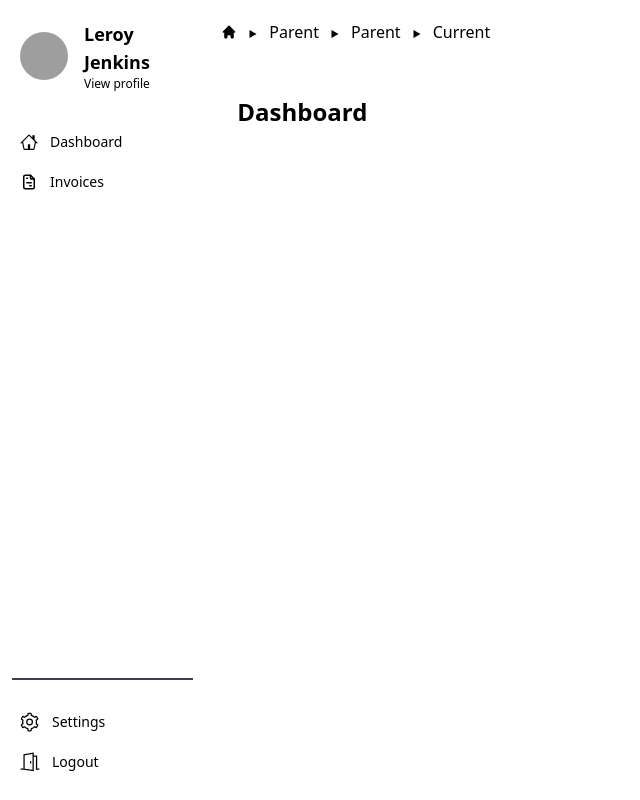
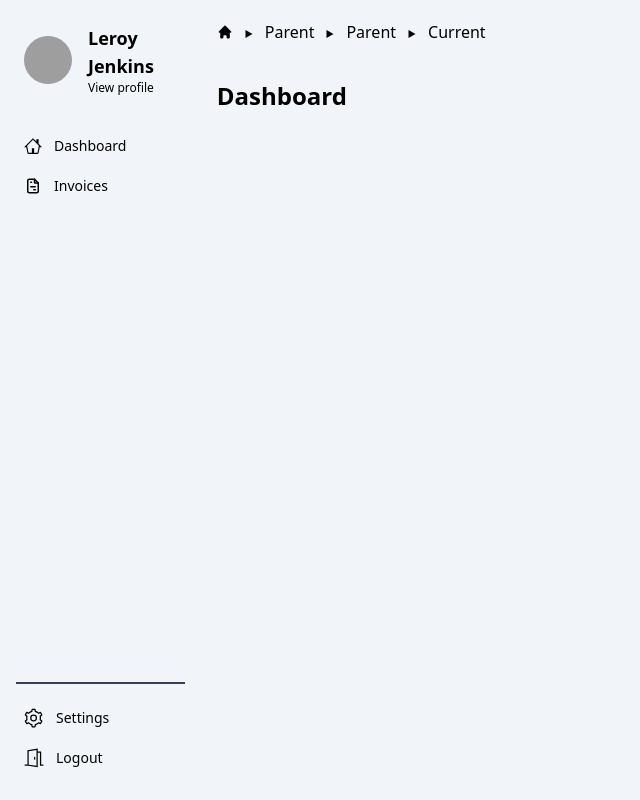
Before and after one commit to ceghap/goinvois-nextjs, a Next.js app: page / in a window 1280 px wide. Shown: the whole page, without its empty margins (0-640 px from the left). Built offline with nearby package versions, Linux system fonts and the light colour scheme; grey boxes are pictures that could not be loaded.

Commit message:
- fix layout - add tailwindcss plugin

```diff
--- a/app/layout.tsx
+++ b/app/layout.tsx
@@ -11,7 +11,7 @@ export default function RootLayout({
     <html>
       <head />
       <body>
-        <div className="flex">
+        <div className="flex flex-row bg-neutral-100 h-screen w-screen overflow-hidden">
           <Sidebar />
           <ContentArea>{children}</ContentArea>
         </div>
--- a/components/common/ContentArea.tsx
+++ b/components/common/ContentArea.tsx
@@ -4,7 +4,7 @@ export const ContentArea = ({ children }) => {
   return (
     <div className="h-screen w-full">
       <Breadcrumb />
-      <div className="pl-8 pt-8">{children}</div>
+      <div className="p-4">{children}</div>
     </div>
   );
 };
--- a/components/common/Sidebar/Sidebar.tsx
+++ b/components/common/Sidebar/Sidebar.tsx
@@ -4,7 +4,7 @@ import { SidebarMenu } from '../Sidebar/SidebarMenu';
 
 export const Sidebar = () => {
   return (
-    <div className="h-screen p-3 space-y-2 w-60 dark:bg-gray-900 dark:text-gray-100 flex flex-col justify-between">
+    <div className="p-4 dark:bg-gray-900 dark:text-gray-100 flex flex-col">
       <div className="h-full flex flex-col space-y-4 border-b-2 border-b-gray-700">
         <SidebarHeader />
         <SidebarMenu />
```
Also changed, not shown: .devcontainer/devcontainer.json.
